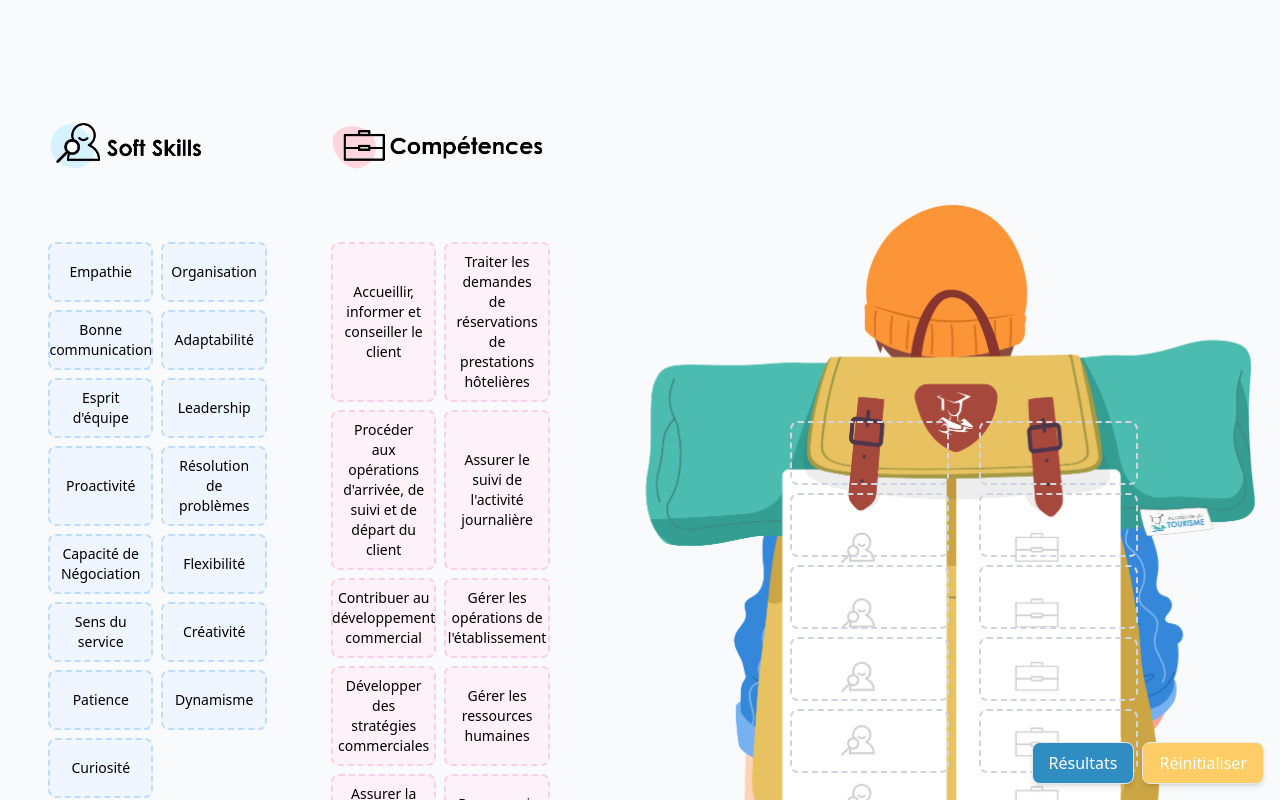
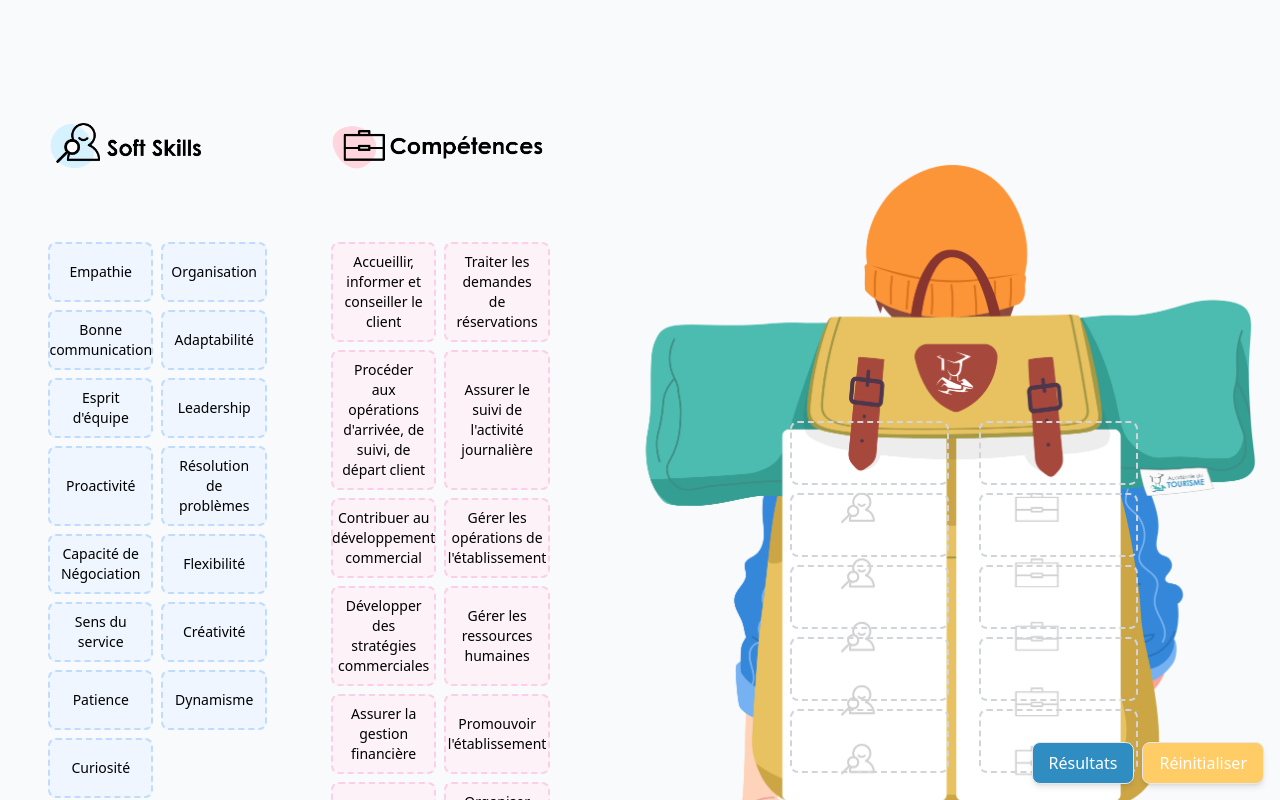
Before and after one commit to matthieu2022/app, a React (Vite) app: page / in a window 1280 px wide. Shown: the top 800 px of the page. Built offline with nearby package versions, Linux system fonts and the light colour scheme.

Commit message:
Update App.tsx
changement libéllé des specifics skills

```diff
--- a/src/App.tsx
+++ b/src/App.tsx
@@ -18,8 +18,8 @@ const App = () => {
     ],
     specificSkills: [
       "Accueillir, informer et conseiller le client",
-      "Traiter les demandes de réservations de prestations hôtelières",
-      "Procéder aux opérations d'arrivée, de suivi et de départ du client",
+      "Traiter les demandes de réservations",
+      "Procéder aux opérations d'arrivée, de suivi, de départ client",
       "Assurer le suivi de l'activité journalière",
       "Contribuer au développement commercial",
       "Gérer les opérations de l'établissement",
```
